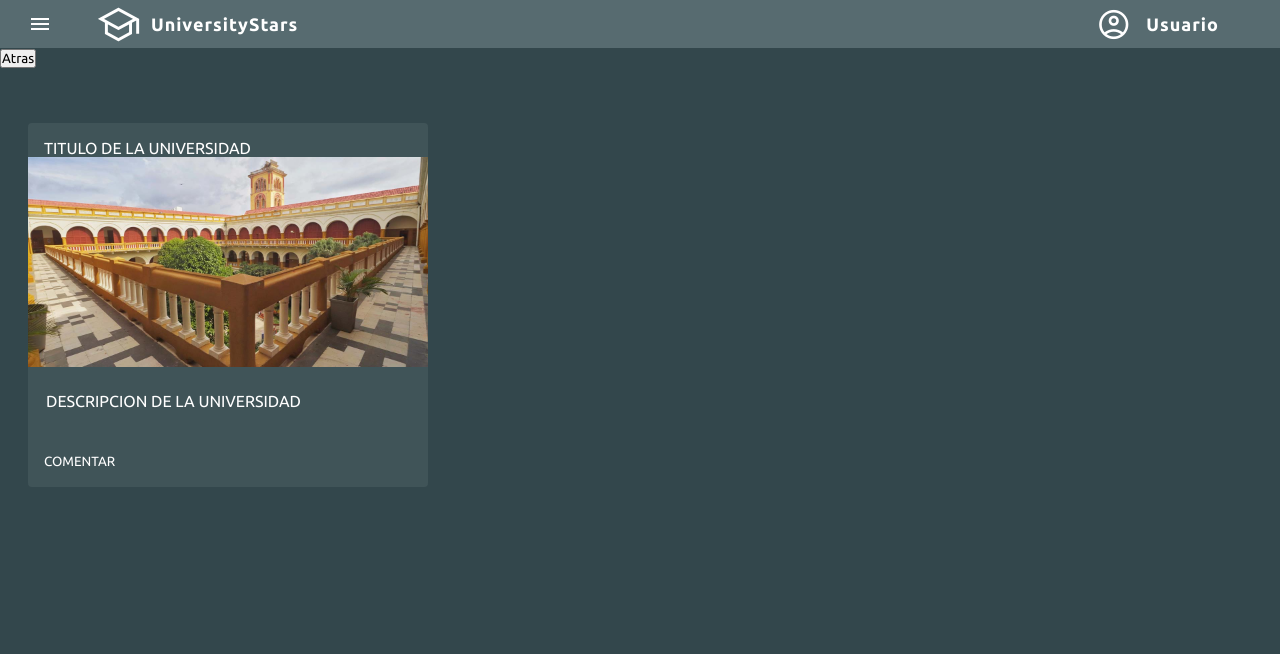
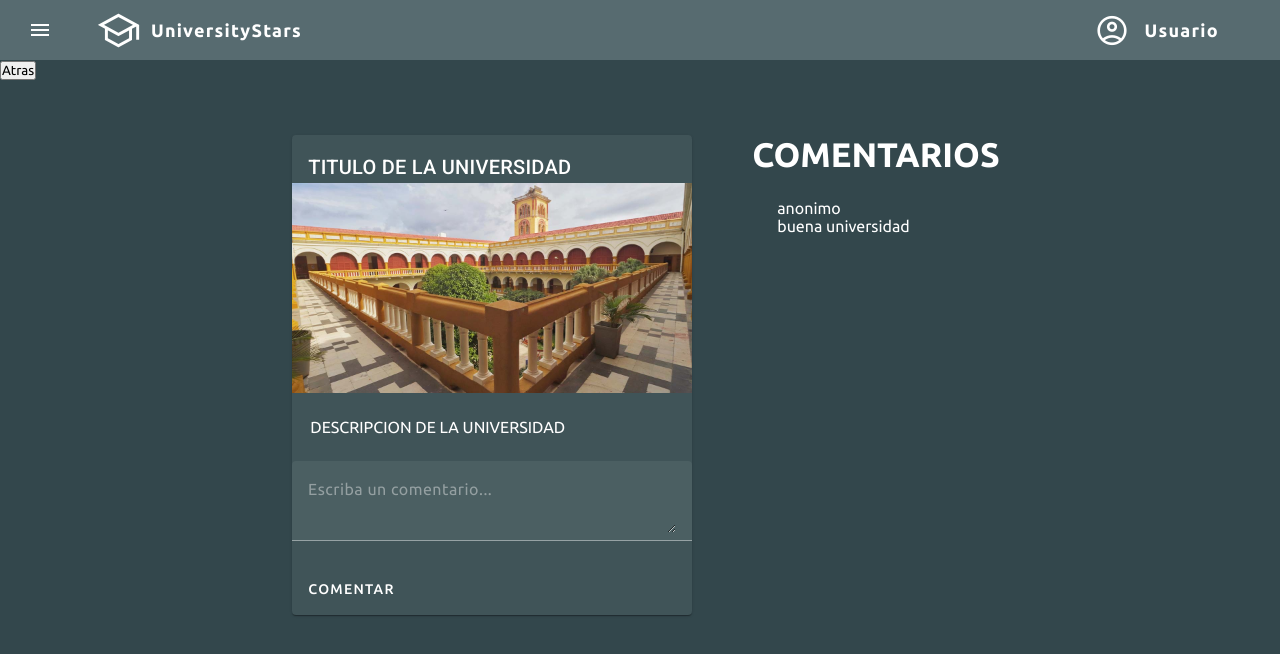
Before and after one commit to DuvanJR/UniverStars-Proyecto, an Angular app: page /universtars/menu/ver-detalle in a window 1280 px wide. Shown: the top 654 px of the page. Built offline with nearby package versions, Linux system fonts and the light colour scheme; grey boxes are pictures that could not be loaded; a web font is replaced by a local one.

Commit message:
Modificacion de material y el ver detalles

```diff
--- a/angular.json
+++ b/angular.json
@@ -30,6 +30,7 @@
               "src/assets"
             ],
             "styles": [
+              "@angular/material/prebuilt-themes/purple-green.css",
               "src/styles.scss"
             ],
             "scripts": []
@@ -93,6 +94,7 @@
               "src/assets"
             ],
             "styles": [
+              "@angular/material/prebuilt-themes/purple-green.css",
               "src/styles.scss"
             ],
             "scripts": []
--- a/src/app/pages/see-details/see-details.component.html
+++ b/src/app/pages/see-details/see-details.component.html
@@ -6,14 +6,30 @@
       <div class="example-header-image"></div>
       <mat-card-title class="texto">TITULO DE LA UNIVERSIDAD</mat-card-title>
     </mat-card-header>
-        <img mat-card-image src="../../assets/img/Universidad Cartagena.jpg" >
+    <img mat-card-image src="../../assets/img/Universidad Cartagena.jpg" />
     <mat-card-content>
-          <p class="texto">
-            DESCRIPCION DE LA UNIVERSIDAD
-          </p>
+      <p class="texto">DESCRIPCION DE LA UNIVERSIDAD</p>
     </mat-card-content>
+
+    <form class="example-form">
+      <mat-form-field class="example-full-width">
+        <mat-label>Escriba un comentario...</mat-label>
+        <textarea matInput placeholder="Ex. It makes me feel..."></textarea>
+      </mat-form-field>
+    </form>
+
     <mat-card-actions>
-          <button mat-button class="texto"><span class="texto">COMENTAR</span></button>
+      <button mat-button class="texto">
+        <span class="texto">COMENTAR</span>
+      </button>
     </mat-card-actions>
   </mat-card>
+
+  <div class="comentarios">
+    <h1 class="title">COMENTARIOS</h1>
+    <div class="card-comentarios">
+      <p>anonimo</p>
+      <p>buena universidad</p>
     </div>
+  </div>
+</div>
--- a/src/app/pages/see-details/see-details.component.scss
+++ b/src/app/pages/see-details/see-details.component.scss
@@ -1,6 +1,9 @@
-.main{
+.main {
   margin: 55px 16px 0 28px;
   max-width: 1660px;
+  display: flex;
+  gap: 60px;
+  justify-content: center;
 }
 
 .example-card {
@@ -8,7 +11,7 @@
 }
 
 .example-header-image {
-    background-image: url('https://material.angular.io/assets/img/examples/shiba1.jpg');
+  background-image: url("https://material.angular.io/assets/img/examples/shiba1.jpg");
   background-size: cover;
 }
 
@@ -16,6 +19,31 @@
   background-color: rgba(153, 169, 173, 0.13);
 }
 
-.texto{
+.texto {
   color: white;
 }
+
+.comentarios {
+  max-width: 550px;
+}
+
+.title {
+  color: white;
+  font-size: 34px;
+  font-weight: 700;
+}
+
+.card-comentarios{
+    color: white;
+    padding: 25px;
+}
+
+.example-form {
+    min-width: 150px;
+    max-width: 500px;
+    width: 100%;
+  }
+
+  .example-full-width {
+    width: 100%;
+  }
--- a/src/index.html
+++ b/src/index.html
@@ -14,6 +14,7 @@
   <link rel="stylesheet" href="https://fonts.googleapis.com/css2?family=Material+Symbols+Outlined:opsz,wght,FILL,GRAD@24,400,0,0" />
   <link href="https://fonts.googleapis.com/icon?family=Material+Icons" rel="stylesheet">
 
+  <link href="https://fonts.googleapis.com/css2?family=Roboto:wght@300;400;500&display=swap" rel="stylesheet">
 </head>
 <body>
   <app-root></app-root>
--- a/src/styles.scss
+++ b/src/styles.scss
@@ -35,7 +35,7 @@ body {
   .mdc-notched-outline__notch,
 .mdc-text-field--outlined:not(.mdc-text-field--disabled)
   .mdc-notched-outline__trailing {
-  border-color: rgba(243, 243, 243, 0.232) ;
+  border-color: rgba(243, 243, 243, 0.232) !important;
 }
 
 mdc-text-field:not(.mdc-text-field--disabled) .mdc-floating-label {
@@ -54,6 +54,11 @@ mdc-text-field:not(.mdc-text-field--disabled) .mdc-floating-label {
   color: rgba(243, 243, 243, 0.435) !important;
 }
 
+.mdc-text-field--filled:not(.mdc-text-field--disabled) {
+  background-color: rgba(153, 169, 173, 0.13);;
+}
+
+
 mat-toolbar[_ngcontent-gho-c98] {
   color: #040404;
   font-weight: 600 !important;
```
Lines whose indentation alone changed are shown as unchanged.
